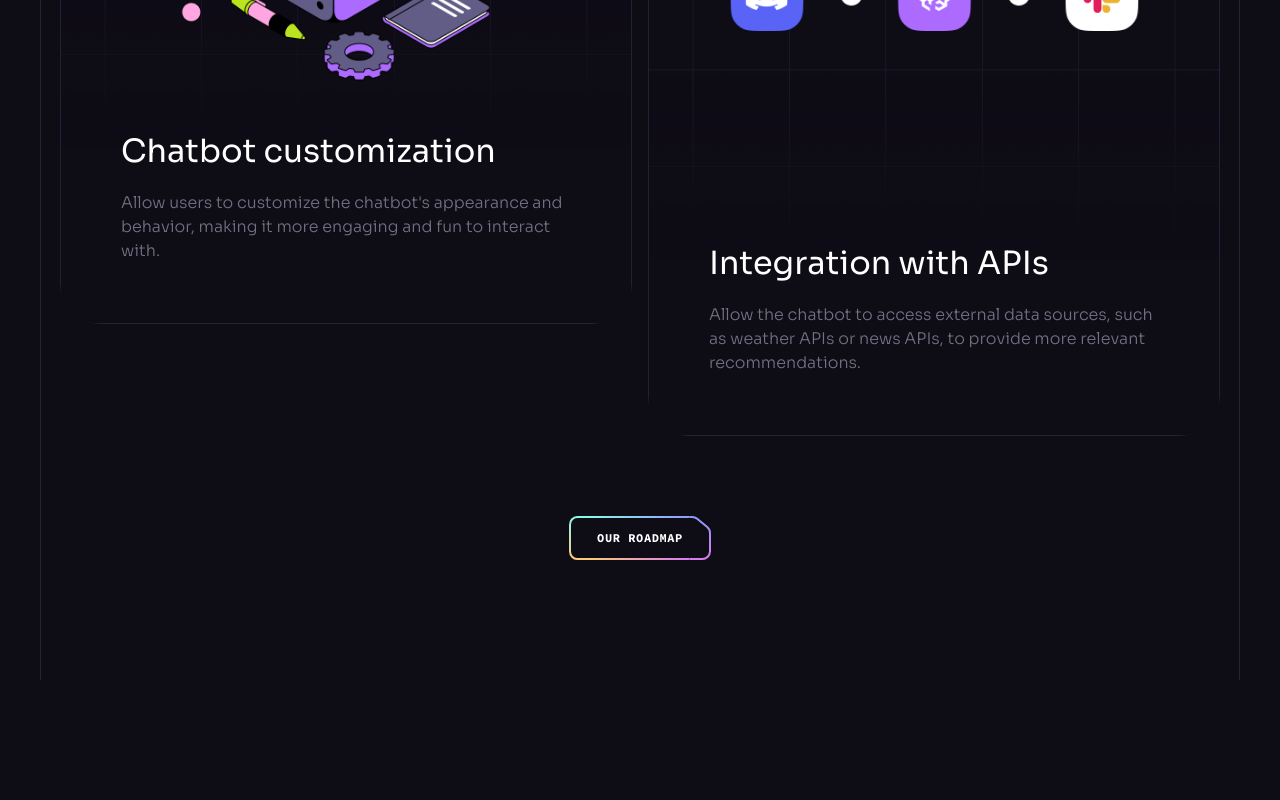
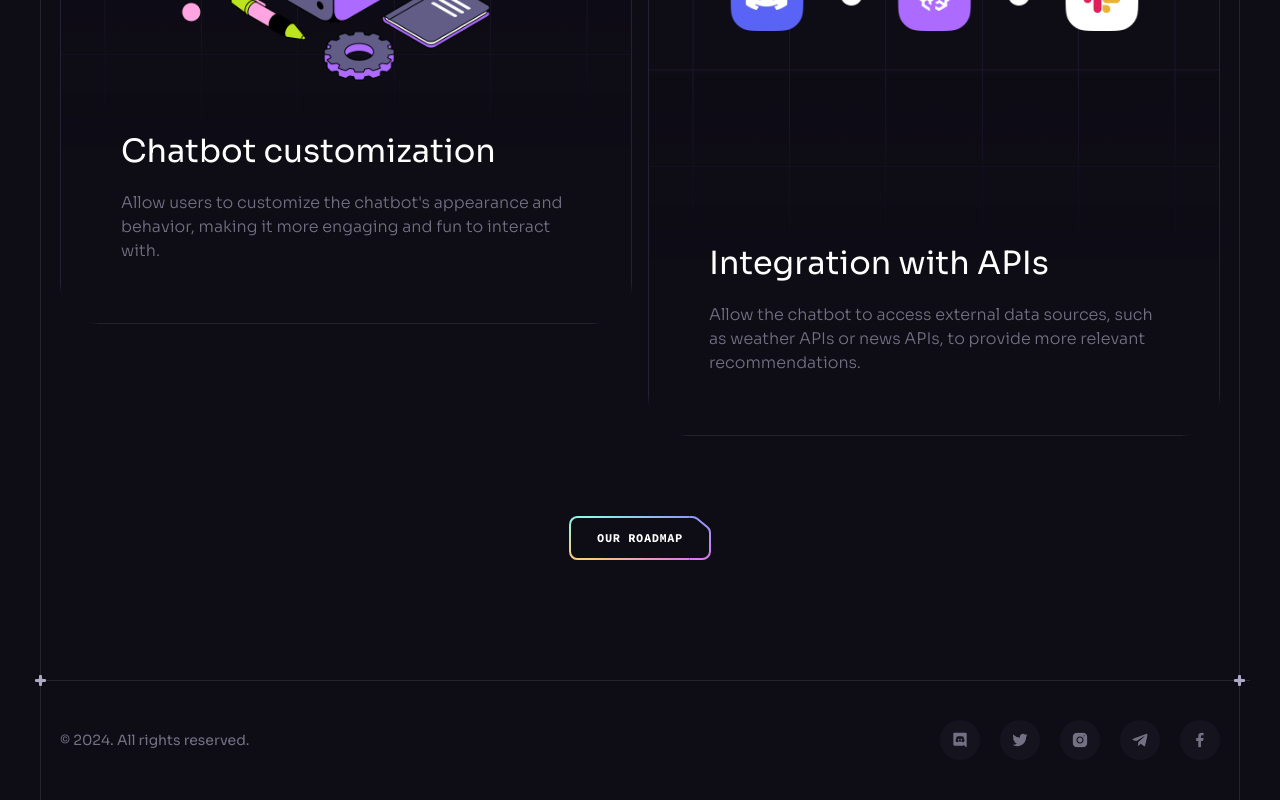
Before and after one commit to aindriu80/jsm-brainwave, a React (Vite) app: page / in a window 1280 px wide. Shown: the part 8685-9485 px from the top of the page. Before the commit the page ends 9365 px from the top, so only its background shows below. Built offline with nearby package versions, Linux system fonts and the light colour scheme.

Commit message:
Adding the footer

```diff
--- a/src/App.tsx
+++ b/src/App.tsx
@@ -7,6 +7,7 @@
 import Services from "./components/Services";
 import Pricing from "./components/Pricing";
 import Roadmap from "./components/Roadmap";
+import Footer from "./components/Footer";
 
 const App = () => {
   return (
@@ -19,6 +20,7 @@
         <Services />
         <Pricing />
         <Roadmap />
+        <Footer />
       </div>
 
       <ButtonGradient />
--- /dev/null
+++ b/src/components/Footer.tsx
@@ -0,0 +1,28 @@
+import { socials } from "../constants";
+import Section from "./Section";
+
+const Footer = () => {
+  return (
+    <Section crosses className="!px-0 !py-10">
+      <div className="container flex sm:justify-between justify-center items-center gap-10 max-sm:flex-col">
+        <p className="caption text-n-4 lg:block">
+          &copy; {new Date().getFullYear()}. All rights reserved.
+        </p>
+        <ul className="flex gap-5 flex-wrap">
+          {socials.map((item) => (
+            <a
+              key={item.id}
+              href={item.url}
+              target="_blank"
+              className="flex items-center justify-center w-10 h-10 bg-n-7 rounded-full transition-colors hover:bg-n-6"
+            >
+              <img src={item.iconUrl} width={16} height={16} alt={item.title} />
+            </a>
+          ))}
+        </ul>
+      </div>
+    </Section>
+  );
+};
+
+export default Footer;
```
